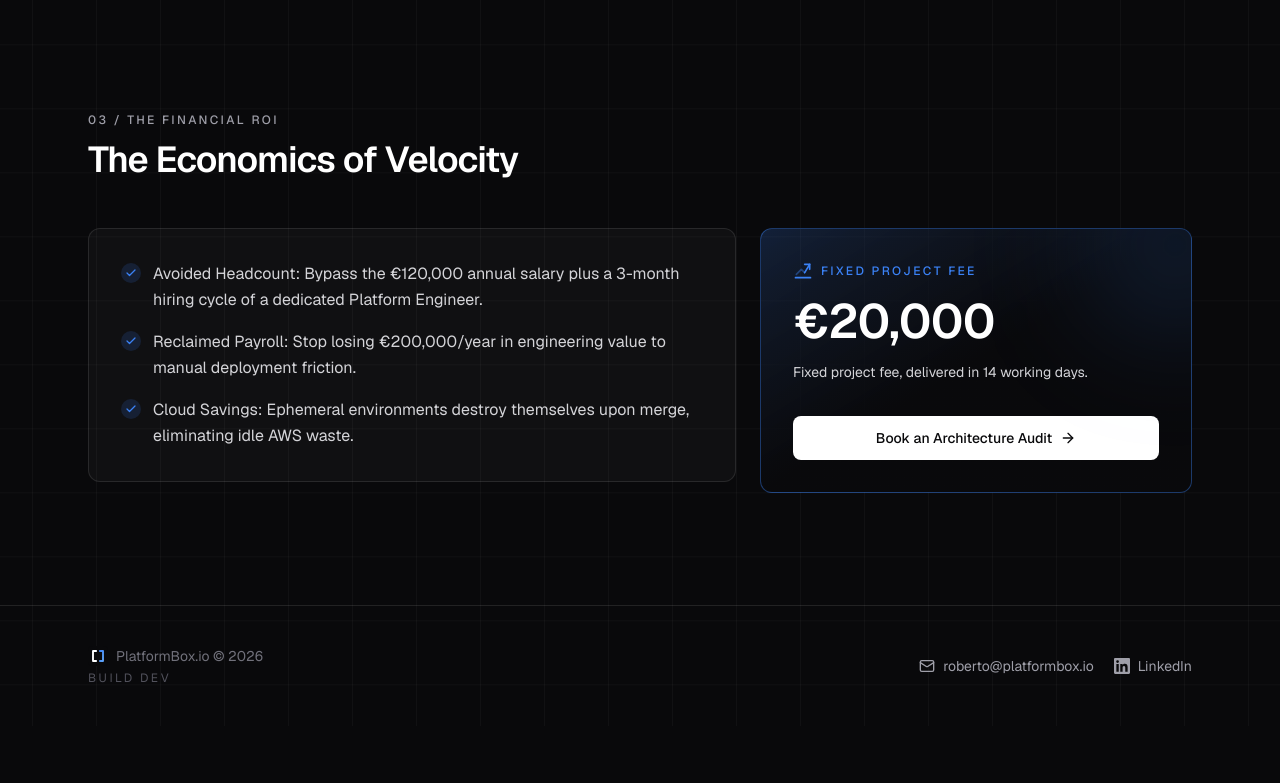
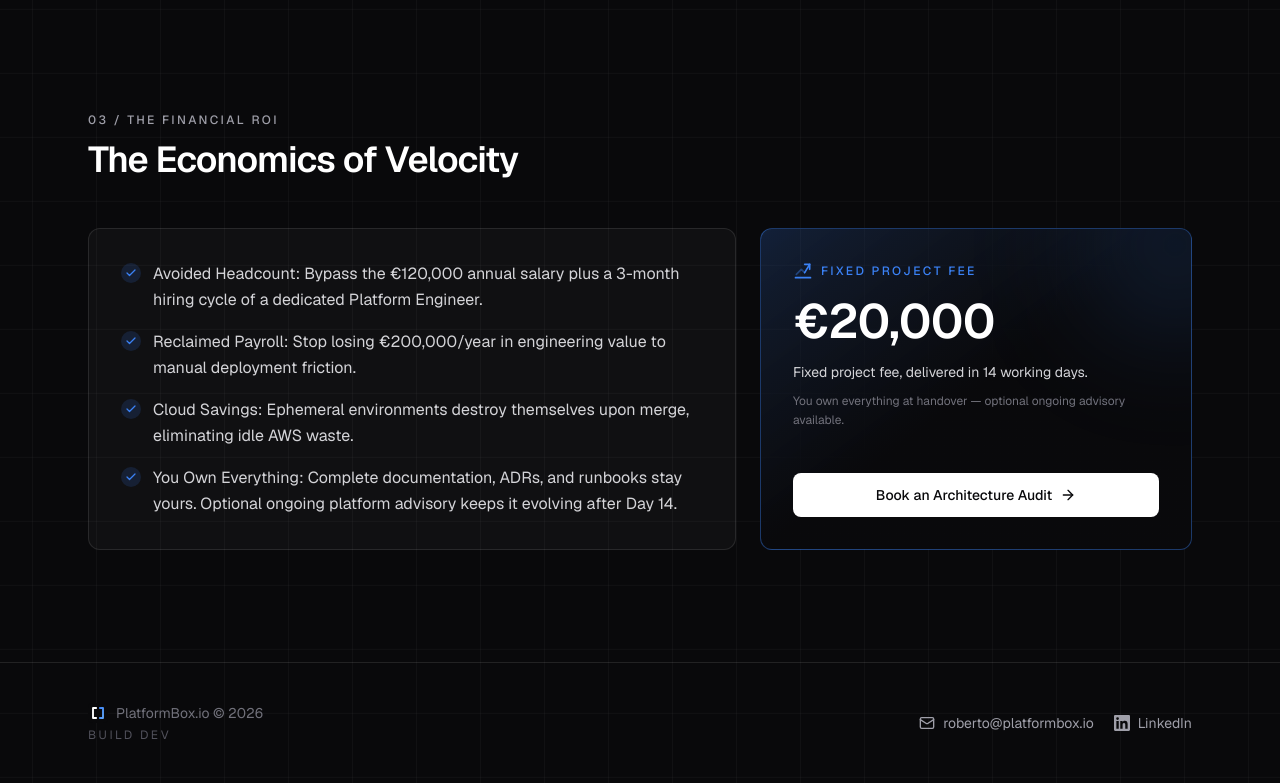
Before and after one commit to Rob971/platformbox.io, a Next.js app: page / in a window 1280 px wide. Shown: the part 2493-3276 px from the top of the page. Before the commit the page ends 3219 px from the top, so only its background shows below. Built offline with nearby package versions, Linux system fonts and the light colour scheme.

Commit message:
feat: Day-15 clarity + security headers
- Economics: added 'You Own Everything' bullet (post-handover ownership + optional advisory)
- Pricing card: added handover note 'You own everything at handover'
- next.config: added Content-Security-Policy + Permissions-Policy headers

```diff
--- a/next.config.ts
+++ b/next.config.ts
@@ -32,6 +32,15 @@ const nextConfig: NextConfig = {
             key: "X-XSS-Protection",
             value: "1; mode=block",
           },
+          {
+            key: "Content-Security-Policy",
+            value:
+              "default-src 'self'; script-src 'self' 'unsafe-inline'; style-src 'self' 'unsafe-inline'; img-src 'self' data:; font-src 'self' data:; connect-src 'self'; frame-ancestors 'none'; base-uri 'self'; form-action 'self'",
+          },
+          {
+            key: "Permissions-Policy",
+            value: "camera=(), microphone=(), geolocation=()",
+          },
         ],
       },
     ];
--- a/src/components/landing-page.tsx
+++ b/src/components/landing-page.tsx
@@ -36,6 +36,7 @@ const economics = [
   "Avoided Headcount: Bypass the €120,000 annual salary plus a 3-month hiring cycle of a dedicated Platform Engineer.",
   "Reclaimed Payroll: Stop losing €200,000/year in engineering value to manual deployment friction.",
   "Cloud Savings: Ephemeral environments destroy themselves upon merge, eliminating idle AWS waste.",
+  "You Own Everything: Complete documentation, ADRs, and runbooks stay yours. Optional ongoing platform advisory keeps it evolving after Day 14.",
 ] as const;
 
 export function LandingPage() {
@@ -260,6 +261,9 @@ export function LandingPage() {
                     <p className="mt-4 text-sm leading-relaxed text-zinc-300">
                       Fixed project fee, delivered in 14 working days.
                     </p>
+                    <p className="mt-2 text-xs leading-relaxed text-zinc-500">
+                      You own everything at handover — optional ongoing advisory available.
+                    </p>
                   </div>
                   <a
                     href={BOOKING_URL}
```
